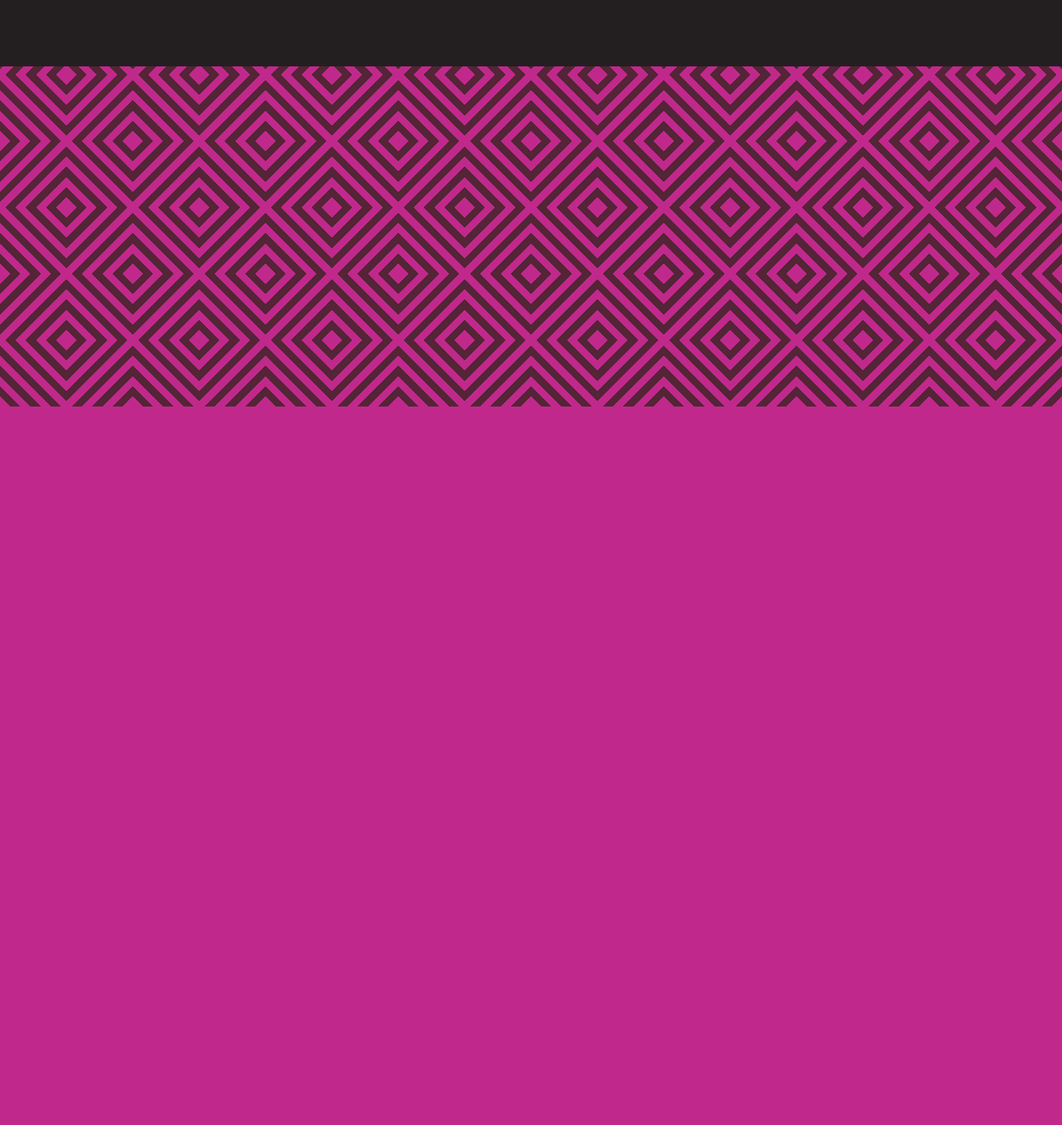
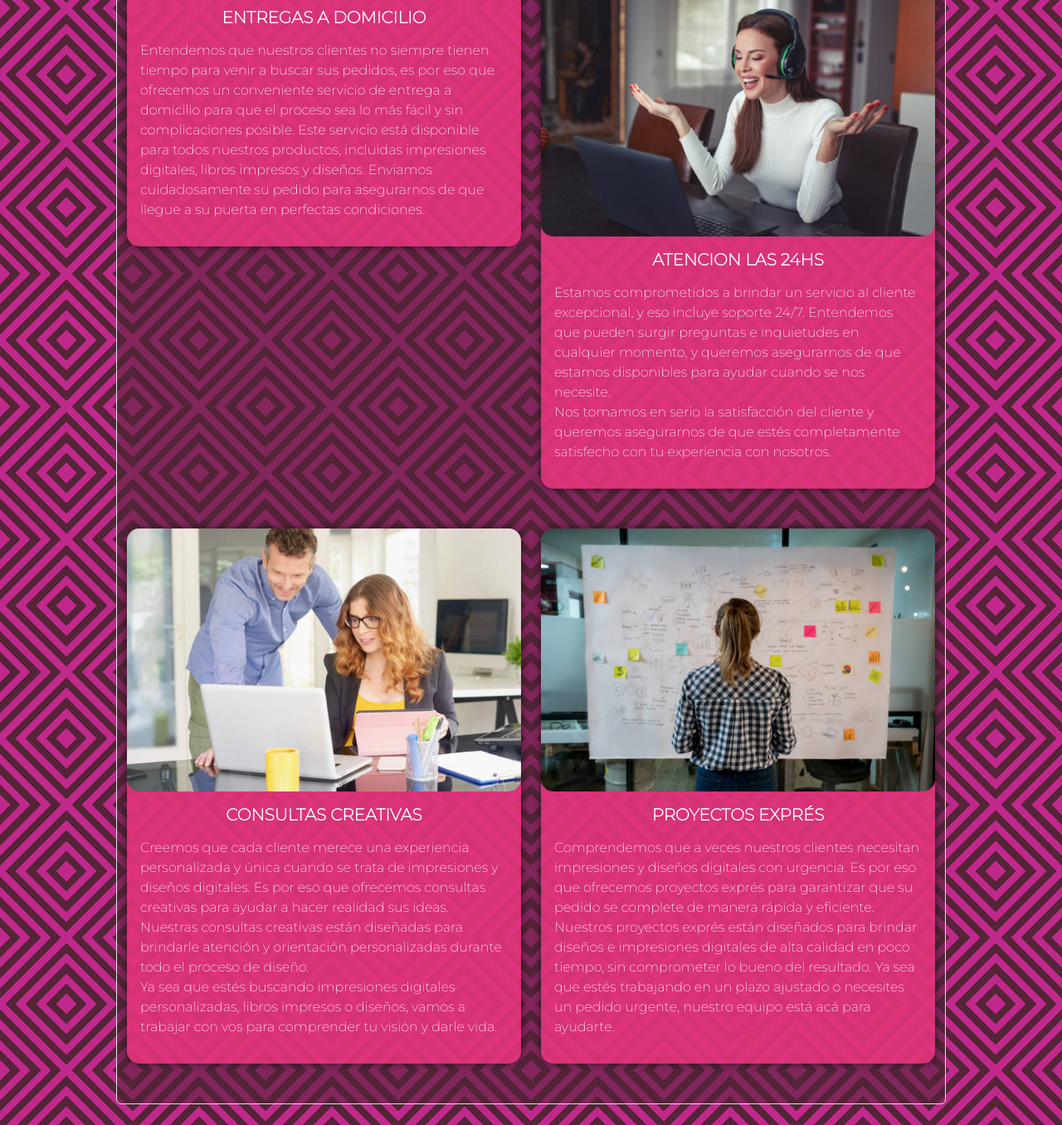
Before and after one commit to matiasjGomez/preEntrega3Gomez, a website: page pages/servicios.html in a window 1280 px wide. Shown: the part 310-1666 px from the top of the page at 83% size. Before the commit the page ends 800 px from the top, so only its background shows below. Drawn offline with nearby package versions, Linux system fonts and the light colour scheme.

Commit message:
añadi cards a la paginad de servicios

```diff
--- a/pages/servicios.html
+++ b/pages/servicios.html
@@ -7,7 +7,7 @@
 <!--SEO-->
     <meta name="description" content="MN Impresiones ofrece impresiones digitales de alta calidad, libros impresos, y diseños personalizados. Ordená ahora y obtené soluciones para tus necesidades gráficas.">
     <meta name="keywords" content="impresiones, impresion de libros, diseños personalizados, impresiones HD">
-<link rel="shortcut icon" href="img/logo_fondo.png" type="image/x-icon">
+<link rel="shortcut icon" href="../img/logo_fondo.png" type="image/x-icon">
 <!--LINK TIPOGRAFIA-->
 
 <link rel="preconnect" href="https://fonts.googleapis.com">
@@ -60,7 +60,56 @@
     </header>
 </div>
 
-
+<main class="main-services border rounded">
+  <div class="container-fluid">
+    <h1 class="text-uppercase text-white generalfont text-center m-2">Nuestros servicios</h1>
+    <p class="text-white generalfont text-center m-2">Soluciones personalizables para cualquier situación</p>
+  </div>
+  <div class="container-fluid">
+    <div class="row mb-5 mt-5">
+      <div class="col-lg-6 col-12">
+        <div class="card mb-3">
+          <img class="card-img-top" src="../img/entregas.jpg" alt="Entregas a Domicilio">
+          <div class="card-body">
+            <h5 class="card-title text-center text-uppercase generalfont text-white">Entregas a domicilio</h5>
+            <p class="card-text text-white generalfont">Entendemos que nuestros clientes no siempre tienen tiempo para venir a buscar sus pedidos, es por eso que ofrecemos un conveniente servicio de entrega a domicilio para que el proceso sea lo más fácil y sin complicaciones posible. Este servicio está disponible para todos nuestros productos, incluidas impresiones digitales, libros impresos y diseños. Enviamos cuidadosamente su pedido para asegurarnos de que llegue a su puerta en perfectas condiciones.</p>
+          </div>
+        </div>
+      </div>
+      <div class="col-lg-6 col-12">
+        <div class="card">
+          <img class="card-img-top" src="../img/atencion.jpg" alt="Atencion las 24hs">
+          <div class="card-body">
+            <h5 class="card-title text-center text-uppercase generalfont text-white">Atencion las 24hs</h5>
+            <p class="card-text text-white generalfont">Estamos comprometidos a brindar un servicio al cliente excepcional, y eso incluye soporte 24/7. Entendemos que pueden surgir preguntas e inquietudes en cualquier momento, y queremos asegurarnos de que estamos disponibles para ayudar cuando se nos necesite. <br>
+            Nos tomamos en serio la satisfacción del cliente y queremos asegurarnos de que estés completamente satisfecho con tu experiencia con nosotros.</p>
+          </div>
+        </div>
+      </div>
+    </div>
+  </div>
+  <div class="container-fluid">
+  <div class="row mb-5">
+    <div class="col-lg-6 col-12">
+      <div class="card">
+        <img class="card-img-top" src="../img/consultas.jpg" alt="Service 3">
+        <div class="card-body">
+          <h5 class="card-title text-center text-uppercase generalfont text-white">Consultas Creativas</h5>
+          <p class="card-text text-white generalfont">Creemos que cada cliente merece una experiencia personalizada y única cuando se trata de impresiones y diseños digitales. Es por eso que ofrecemos consultas creativas para ayudar a hacer realidad sus ideas. Nuestras consultas creativas están diseñadas para brindarle atención y orientación personalizadas durante todo el proceso de diseño. <br>
+          Ya sea que estés buscando impresiones digitales personalizadas, libros impresos o diseños, vamos a trabajar con vos para comprender tu visión y darle vida.</p>
+        </div>
+      </div>
+    </div>
+    <div class="col-lg-6 col-12">
+      <div class="card">
+        <img class="card-img-top" src="../img/proyectos.jpg" alt="Proyectos Expres">
+        <div class="card-body">
+          <h5 class="card-title text-center text-uppercase generalfont text-white">Proyectos Exprés</h5>
+          <p class="card-text text-white generalfont">Comprendemos que a veces nuestros clientes necesitan impresiones y diseños digitales con urgencia. Es por eso que ofrecemos proyectos exprés para garantizar que su pedido se complete de manera rápida y eficiente. Nuestros proyectos exprés están diseñados para brindar diseños e impresiones digitales de alta calidad en poco tiempo, sin comprometer lo bueno del resultado. Ya sea que estés trabajando en un plazo ajustado o necesites un pedido urgente, nuestro equipo está acá para ayudarte.</p>
+        </div>
+      </div>
+    </div>
+</main>
 
 <footer class="container-fuid text-white align-content-center">
     <div class="container py-5">
@@ -73,7 +122,7 @@
               </a>
             </li>
             <li class="list-item">
-              <a href="https://www.instagram.com" target="_blank">INSTAGRAM
+              <a href="https://www.instagram.com" target="_blank" class="text-hide">INSTAGRAM
               </a>
             </li>
           </ul>
--- a/scss/_footer.scss
+++ b/scss/_footer.scss
@@ -8,3 +8,8 @@
       }
     }
   }
+
+footer .container{
+  display: flex;
+  justify-content: space-evenly;
+}
--- a/scss/_main.scss
+++ b/scss/_main.scss
@@ -1,8 +1,14 @@
 .main-bg {
-    background: #542437;
+    background: #54243791;
     background-position: center;
     width: 95%;
     max-width: 1600px;
     margin: 1.6em auto;
     border-radius: 30px;
   }
+  .main-services{
+    width: 90%;
+    max-width: 1000px;
+    margin: 1.6em auto;
+    background-color: #54243791;
+  }
--- /dev/null
+++ b/scss/_mixin.scss
@@ -0,0 +1,9 @@
+@mixin fonts($fonts:$montserrat) {
+    color: whitesmoke;
+    font-size: 15px;
+    inline-size: 1.6px
+}
+
+.p{
+    @include fonts($fonts:$montserrat)
+}
--- /dev/null
+++ b/scss/_services.scss
@@ -0,0 +1,28 @@
+.card {
+    border: none;
+    border-radius: 15px;
+    background-color: #ed357fd9;
+    box-shadow: 0 0 10px rgba(0, 0, 0, 0.533);
+    transition: box-shadow 0.3s ease-in-out;
+
+    &:hover {
+      box-shadow: 0 0 20px rgba(0, 0, 0, 0.79);
+    }
+
+    .card-img-top {
+      border-radius: 15px;
+    }
+
+    .card-title {
+      font-weight: bold;
+      margin-bottom: 1rem;
+    }
+
+    .card-text {
+      margin-bottom: 1rem;
+    }
+
+    .btn {
+      border-radius: 0;
+    }
+  }
--- a/scss/style.scss
+++ b/scss/style.scss
@@ -5,3 +5,4 @@
 @import "footer";
 @import "fontstyle";
 @import "main";
+@import "services"
```
Also changed, not shown: index.html (+7 -7 lines), pages/nosotros.html (+3 -2 lines), css/style.css, 2 other files.
